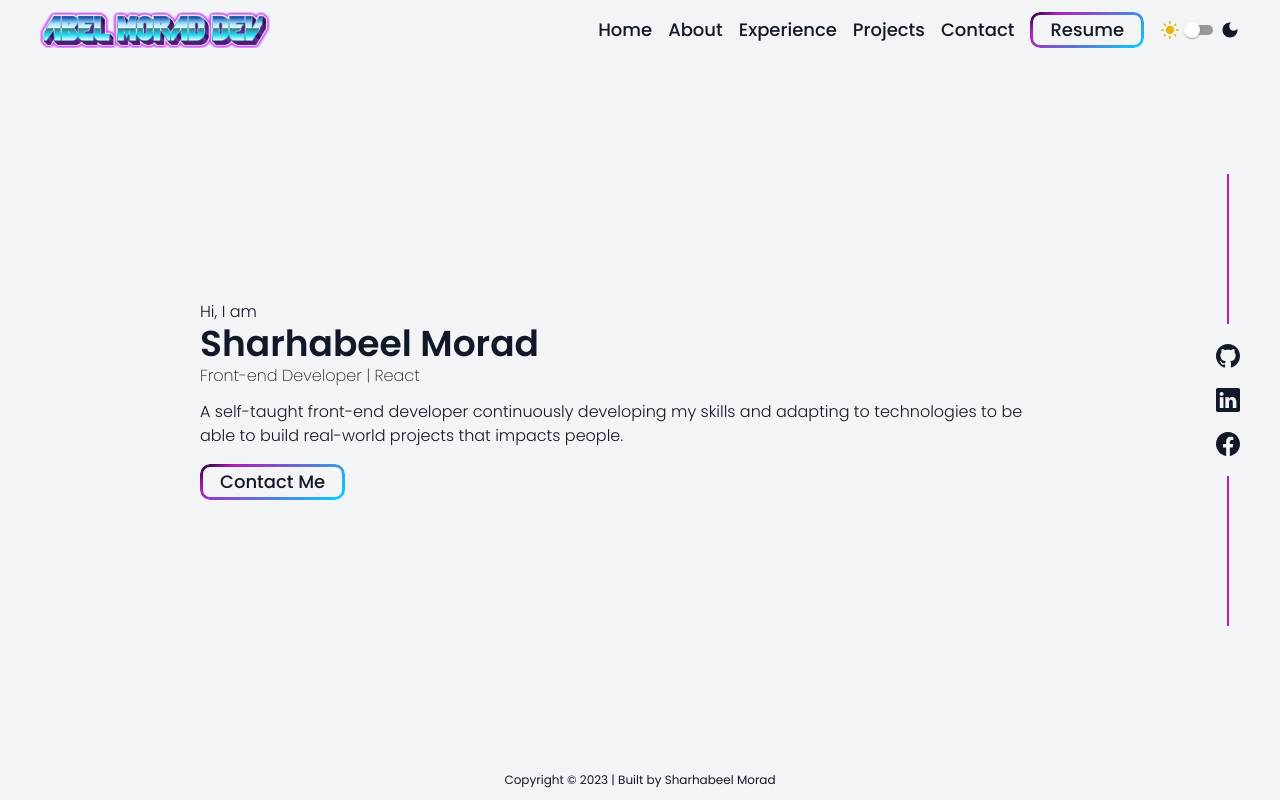
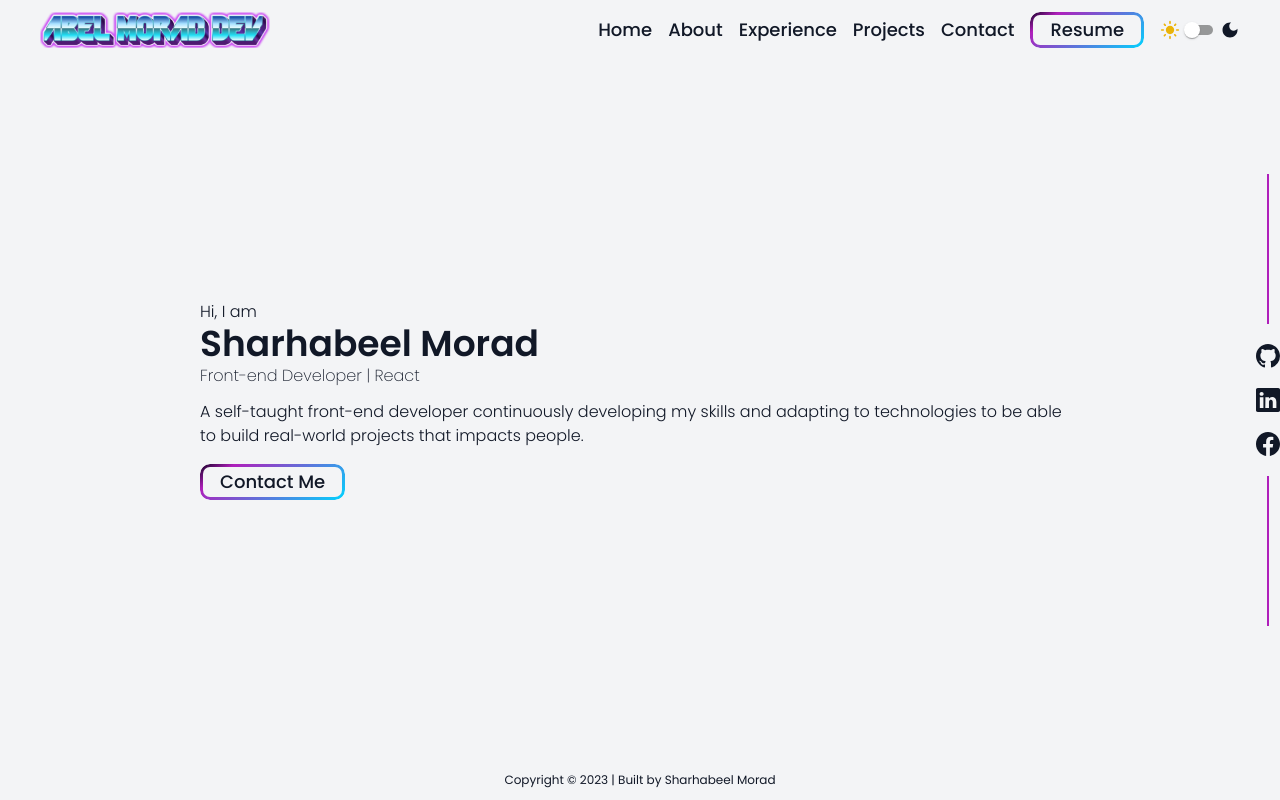
Before and after one commit to abelmorad/abel-morad, a React (Vite) app: page / in a window 1280 px wide. Built offline with nearby package versions, Linux system fonts and the light colour scheme.

Commit message:
Style: update

```diff
--- a/src/components/Aside.tsx
+++ b/src/components/Aside.tsx
@@ -3,7 +3,7 @@ import {BsFacebook, BsGithub, BsLinkedin} from "react-icons/bs"
 
 function Aside() {
   return (
-    <aside className="flex flex-col items-center place-content-center gap-5 aside">
+    <aside className="flex flex-col items-center place-content-center gap-5 absolute right-0 bottom-36 top-36 aside">
       <Link to="/" ><BsGithub size="1.5rem" /></Link>
       <Link to="/" ><BsLinkedin size="1.5rem" /></Link>
       <Link to="/" ><BsFacebook size="1.5rem" /></Link>
```
